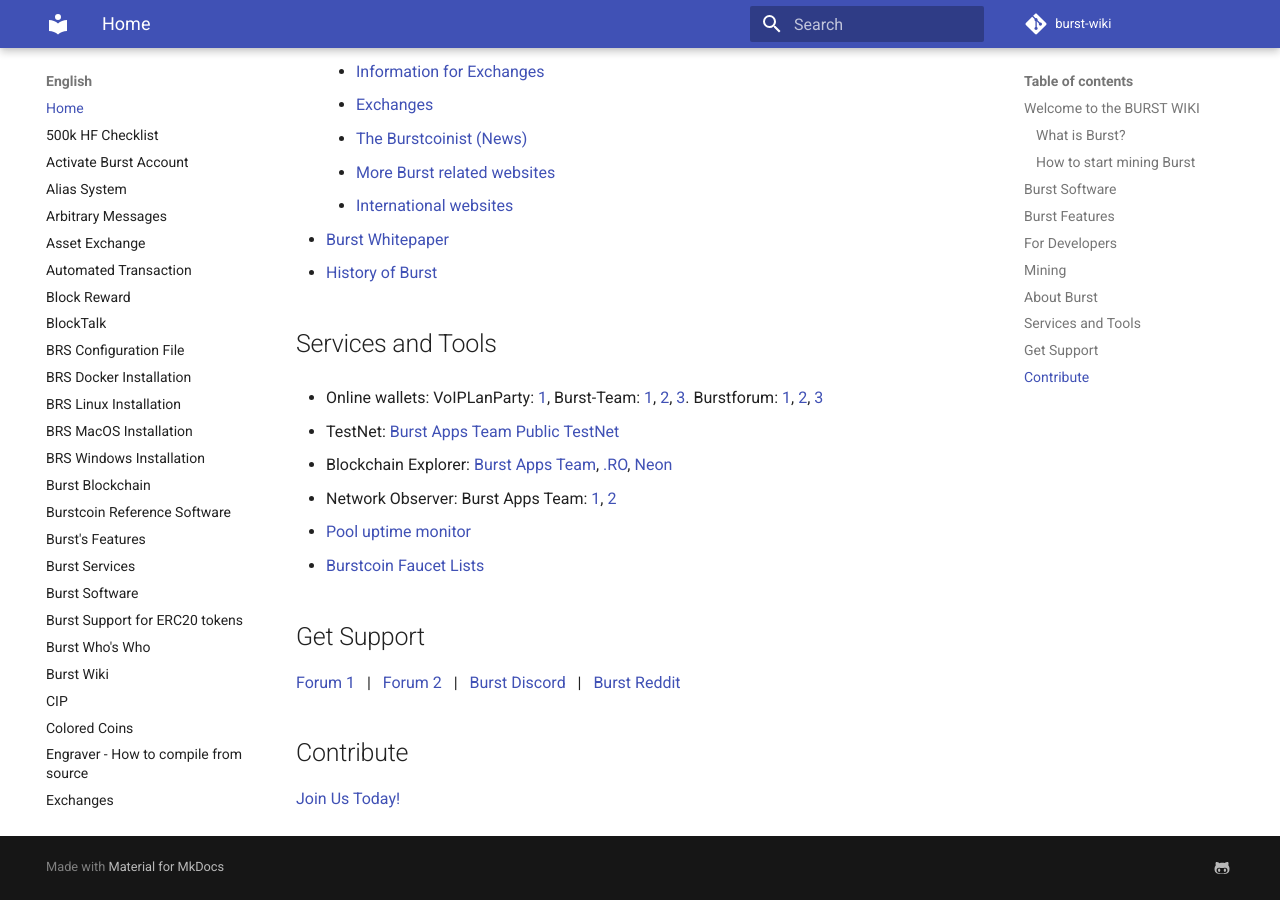
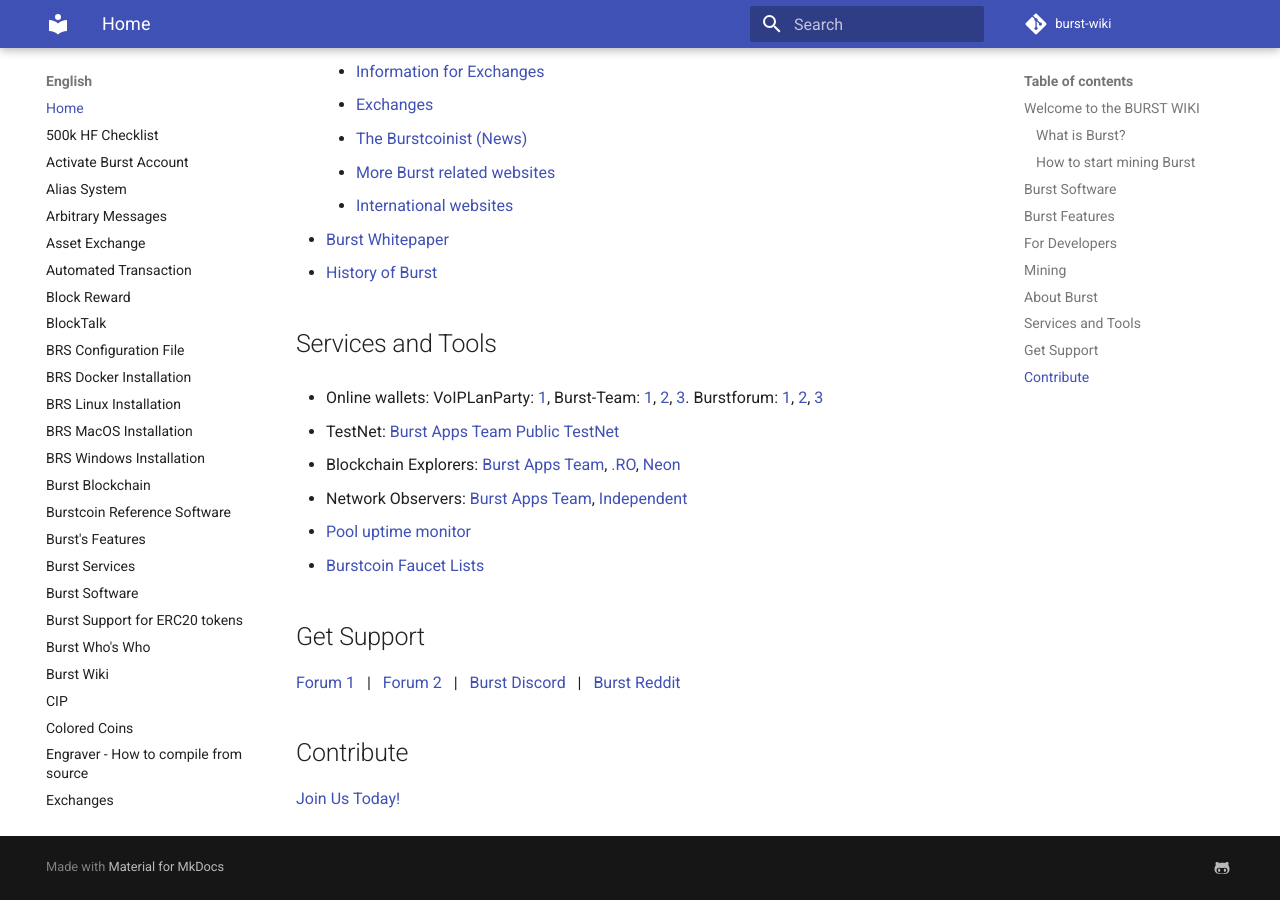
Before and after one commit to burst-apps-team/burst-wiki, an MkDocs documentation site: the page built from docs/en/index.md, in a window 1280 px wide and 900 px high, scrolled down 2495 px. Built offline with MkDocs 1.6.1 and Material for MkDocs 9.7.7, drawn with Linux system fonts in a browser that asks for light colours; comment, search, counter and statistics services are not loaded; old or Windows-style settings are respelled for this version of MkDocs.

Commit message:
Update index.md

```diff
--- a/docs/en/index.md
+++ b/docs/en/index.md
@@ -73,8 +73,8 @@ Services and Tools
 - Online wallets: VoIPLanParty: [1](https://voiplanparty.com:8125/index.html), Burst-Team: [1](https://wallet3.burst-team.us:2083/index.html), [2](https://wallet4.burst-team.us:2083/index.html), [3](https://wallet5.burst-team.us:2083/index.html). Burstforum: [1](https://wallet1.burstforum.net:2083/index.html), [2](https://wallet2.burstforum.net:2083/index.html), [3](https://wallet3.burstforum.net:2083/index.html)
 
 -   TestNet: [Burst Apps Team Public TestNet](http://testnet.getburst.net:6876/index.html)
--   Blockchain Explorer: [Burst Apps Team](https://explorer.burstcoin.network/), [.RO](https://explore.burstcoin.ro/), [Neon](http://burstneon.com/monitor?id=16020314477710380875)
--   Network Observer: Burst Apps Team: [1](https://explorer.burstcoin.network/?action=network_status), [2](https://explorer.burst.devtrue.net/peers-charts/)
+-   Blockchain Explorers: [Burst Apps Team](https://explorer.burstcoin.network/), [.RO](https://explore.burstcoin.ro/), [Neon](http://burstneon.com/monitor?id=16020314477710380875)
+-   Network Observers: [Burst Apps Team](https://explorer.burstcoin.network/?action=network_status), [Independent](https://explorer.burst.devtrue.net/peers-charts/)
 -   [Pool uptime monitor](https://uptime.statuscake.com/?TestID=M30iNz7TSq)
 -   [Burstcoin Faucet Lists](http://burstfaucets.com/)
 
```
